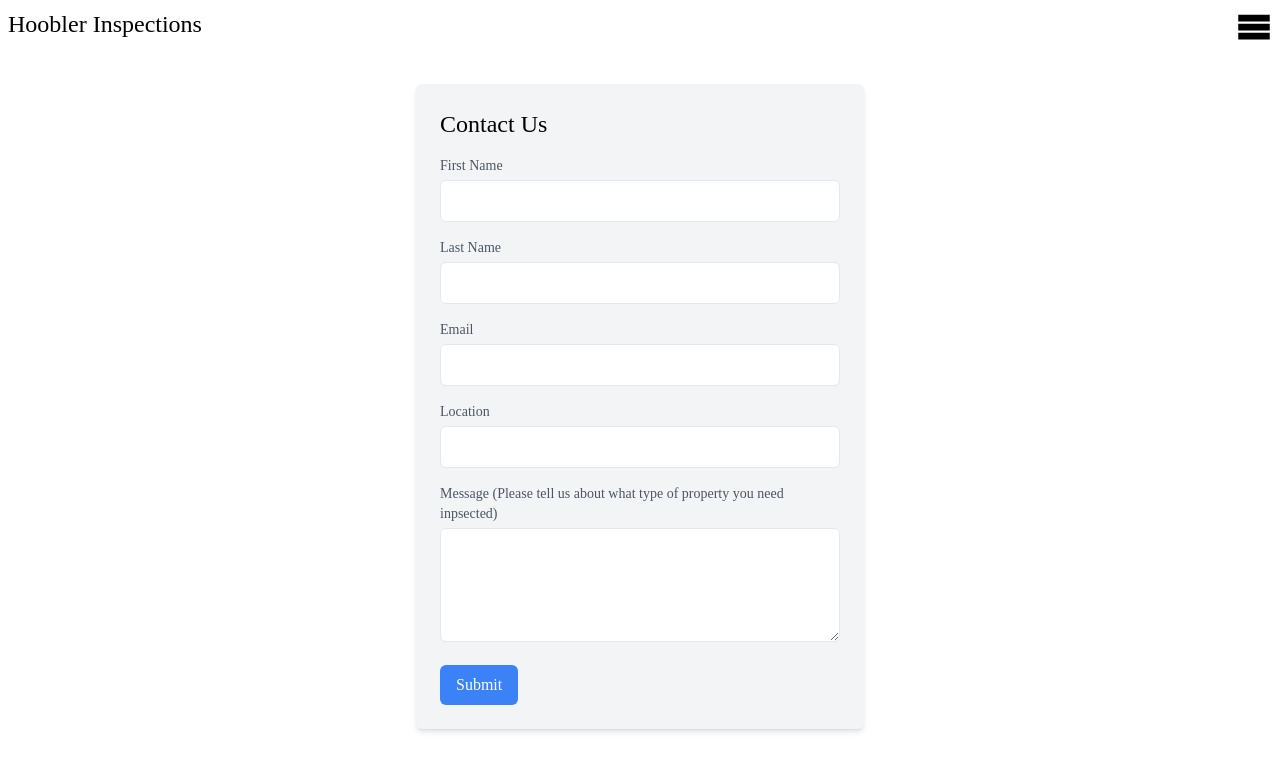
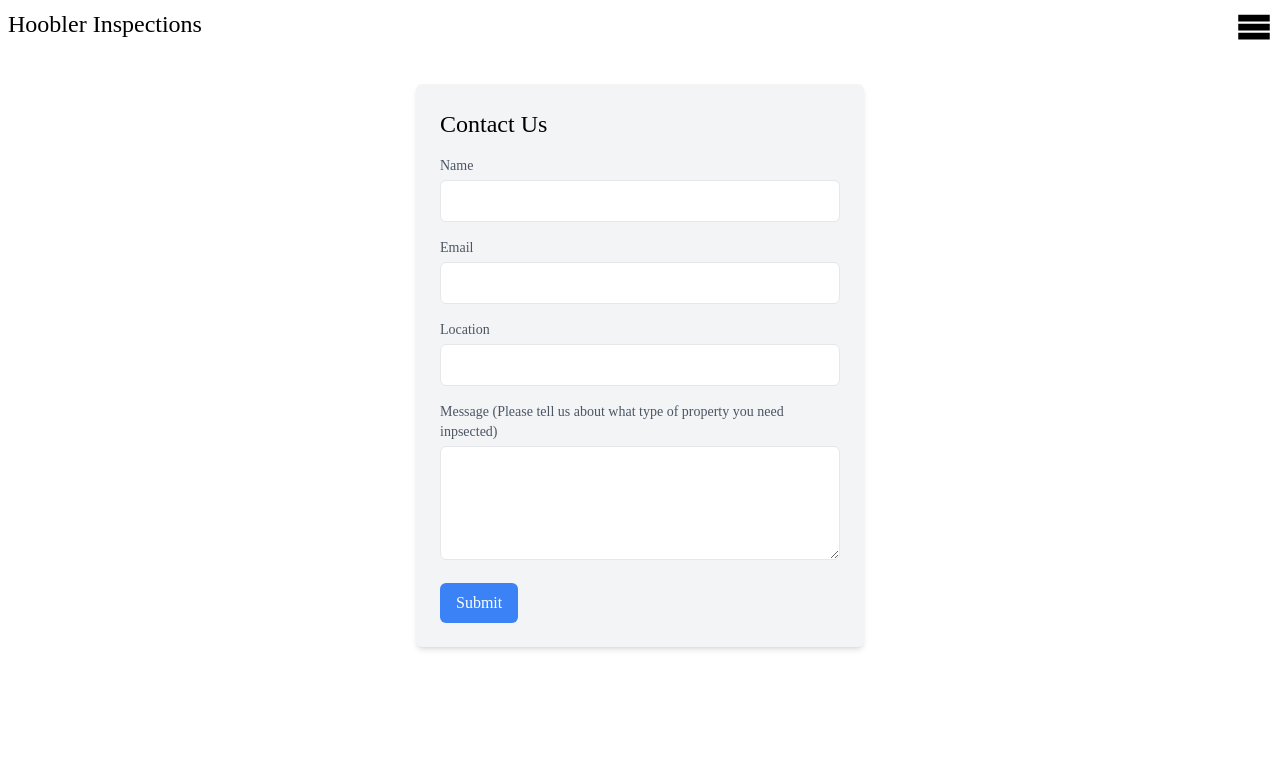
Before and after one commit to tiller92/inspector, a Next.js app: page /contact/contact in a window 1280 px wide. Shown: the top 770 px of the page. Built offline with nearby package versions, Linux system fonts and the light colour scheme.

Commit message:
security fix

```diff
--- a/src/pages/api/email.ts
+++ b/src/pages/api/email.ts
@@ -3,7 +3,8 @@ import nodemailer from 'nodemailer';
 import fetch from 'node-fetch';
 
 export default async function handler(req: NextApiRequest, res: NextApiResponse) {
-    const body = req.body
+    const body = JSON.parse(req.body)
+    console.log(body['message'])
   // needs to send an email and make sure no malware gets sent to chases email
     const transporter = nodemailer.createTransport({
       host: 'smtp.office365.com',
@@ -15,8 +16,8 @@ export default async function handler(req: NextApiRequest, res: NextApiResponse)
     })
     const mailOptions = {
         from: 'testinspectortest@outlook.com',
-        to: 'ryantiller6@gmail.com',
-        subject: 'teeest wooooooo',
+        to: process.env.CHASEEMAIL,
+        subject: 'Inspection lead',
         text: 'That was easy!'
       };
 
--- a/src/pages/contact/contact.tsx
+++ b/src/pages/contact/contact.tsx
@@ -4,7 +4,6 @@ import { SyntheticEvent } from 'react';
 
 
 export default function Contact() {
-
         // client side validation. Good
         // refactor opportunity with server actions with next.js 14
     const handleSubmit = async (e)=> {
@@ -12,8 +11,7 @@ export default function Contact() {
       e.preventDefault()
     // do some miner client side validation and then do the rest on the backend,
       const  rawFormData = {
-            firstName: String(e.target.firstName.value),
-            lastName: String(e.target.lastName.value),
+            Name: String(e.target.Name.value),
             email: String(e.target.email.value),
             location: String(e.target.location.value),
             message: String(e.target.message.value),
@@ -41,26 +39,14 @@ export default function Contact() {
       <h2 className="text-2xl font-sans  mb-4">Contact Us</h2>
       <form onSubmit={handleSubmit}>
         <div className="mb-4">
-          <label htmlFor="firstName" className="block text-sm  font-sans font-medium text-gray-600">
-            First Name
+          <label htmlFor="Name" className="block text-sm  font-sans font-medium text-gray-600">
+            Name
           </label>
           <input
             type="text"
-            id="firstName"
-            name="firstName"
+            id="Name"
+            name="Name"
             className="mt-1 p-2 w-full font-sans border rounded-md"
-            required
-          />
-        </div>
-        <div className="mb-4">
-          <label htmlFor="lastName" className="block text-sm font-sans ont-medium text-gray-600">
-            Last Name
-          </label>
-          <input
-            type="text"
-            id="lastName"
-            name="lastName"
-            className="mt-1 p-2 w-full border font-sans rounded-md"
             required
           />
         </div>
```
